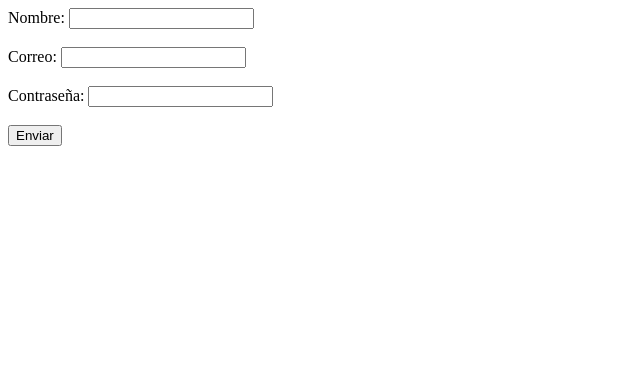
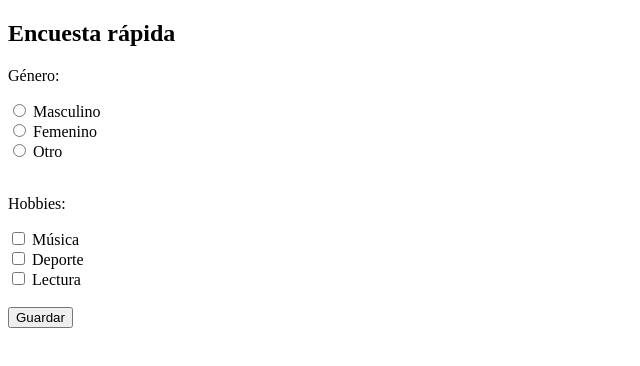
Before and after one commit to BrayanVII/Laboratorio26-08, a plain HTML site: page index.html in a window 1280 px wide. Shown: the whole page, without its empty margins (0-640 px from the left). Drawn offline with Linux system fonts and the light colour scheme.

Commit message:
fead: agregando formularios

```diff
--- a/index.html
+++ b/index.html
@@ -1,14 +1,31 @@
 <!DOCTYPE html>
 <html>
-    <body>
-        <form>
-            Nombre: <input type="text" name="nombre"><br><br>
+    <form action="#" method="post">
+  <h2>Encuesta rápida</h2>
 
-            Correo: <input type="email" name="correo"><br><br>
+  <!-- Género -->
+  <p>Género:</p>
+  <input type="radio" id="masculino" name="genero" value="masculino">
+  <label for="masculino">Masculino</label><br>
 
-             Contraseña: <input type="password" name="contraseña"><br><br>
+  <input type="radio" id="femenino" name="genero" value="femenino">
+  <label for="femenino">Femenino</label><br>
 
-         <input type="submit" value="Enviar">
-    </form>
+  <input type="radio" id="otro" name="genero" value="otro">
+  <label for="otro">Otro</label><br><br>
+
+  <!-- Hobbies -->
+  <p>Hobbies:</p>
+  <input type="checkbox" id="musica" name="hobby" value="musica">
+  <label for="musica">Música</label><br>
+
+  <input type="checkbox" id="deporte" name="hobby" value="deporte">
+  <label for="deporte">Deporte</label><br>
+
+  <input type="checkbox" id="lectura" name="hobby" value="lectura">
+  <label for="lectura">Lectura</label><br><br>
+
+  <input type="submit" value="Guardar">
+</form>
     </body>
 </html>
```
